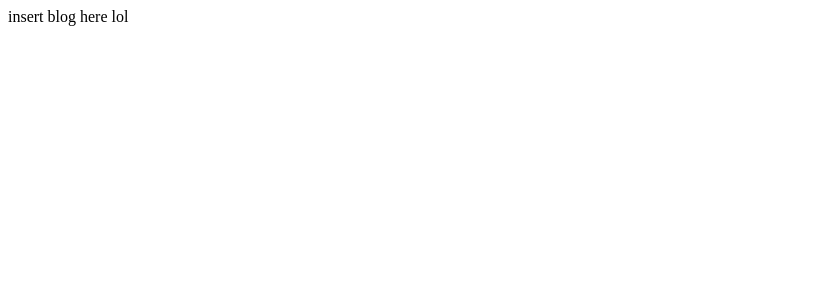
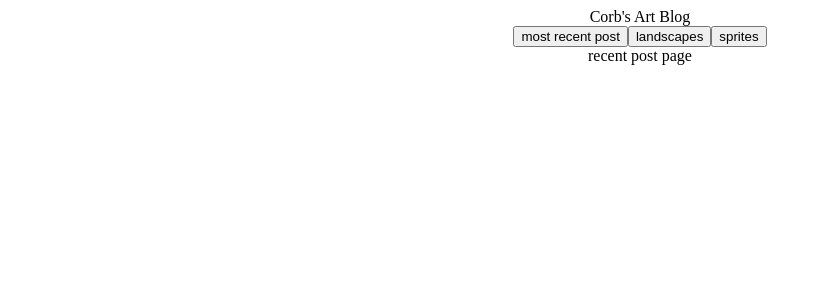
Before and after one commit to ccatack/myArtBlog, a React (Create React App) app: page / in a window 1280 px wide. Shown: the top 300 px of the page, without its empty margins (0-822 px from the left). Built offline with nearby package versions, Linux system fonts and the light colour scheme.

Commit message:
created header, navbar, and page placeholders and created logic for switching pages

```diff
--- a/src/App.js
+++ b/src/App.js
@@ -1,9 +1,38 @@
 import React from "react";
 
 export default function App() {
+
+  const [page, setPage] = React.useState(0)
+
+  function handlePageChange(event) {
+    setPage(event.target.value)
+  }
+
   return (
-    <div>
-      insert blog here lol
+    <div className="app-container">
+      <header>Corb's Art Blog</header>
+      <nav>
+        <button onClick={handlePageChange} value="0">most recent post</button>
+        <button onClick={handlePageChange} value="1">landscapes</button>
+        <button onClick={handlePageChange} value="2">sprites</button>
+      </nav>
+      {page == 0 &&
+        <div className="recent-post">
+          recent post page
+        </div>
+      }
+
+      {page == 1 &&
+        <div className="landscapes">
+          landscapes page
+        </div>
+      }
+
+      {page == 2 &&
+        <div className="sprites">
+          sprites page
+        </div>
+      }
     </div>
   );
 }
--- a/src/index.js
+++ b/src/index.js
@@ -1,6 +1,7 @@
 import React from 'react';
 import ReactDOM from 'react-dom/client';
 import App from './App';
+import './style.css';
 
 const root = ReactDOM.createRoot(document.getElementById('root'));
 root.render(
--- /dev/null
+++ b/src/style.css
@@ -0,0 +1,6 @@
+.app-container {
+    display: flex;
+    flex-direction: column;
+    justify-content: center;
+    align-items: center;
+}
```
